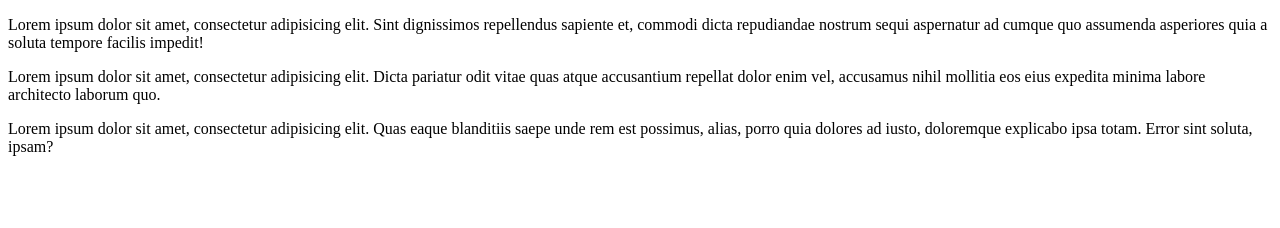
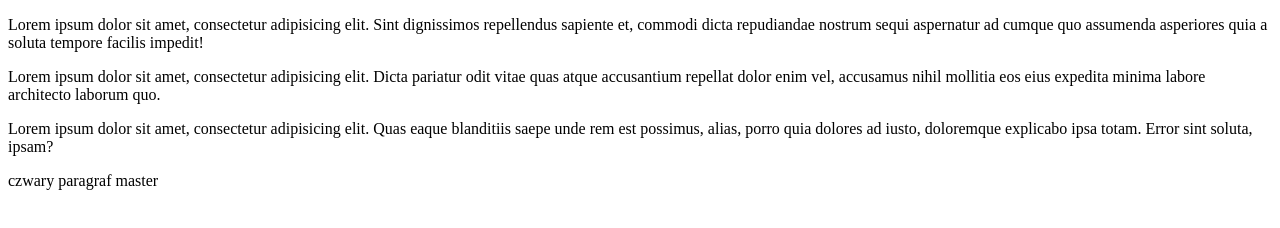
Before and after one commit to karolnowakowski/karolnowakowski.github.io, a plain HTML site: page index.html in a window 1280 px wide. Drawn offline with Linux system fonts and the light colour scheme.

Commit message:
dodano czwarty paragraf na galezi master

```diff
--- a/index.html
+++ b/index.html
@@ -8,5 +8,6 @@
     <p>Lorem ipsum dolor sit amet, consectetur adipisicing elit. Sint dignissimos repellendus sapiente et, commodi dicta repudiandae nostrum sequi aspernatur ad cumque quo assumenda asperiores quia a soluta tempore facilis impedit!</p>
     <p>Lorem ipsum dolor sit amet, consectetur adipisicing elit. Dicta pariatur odit vitae quas atque accusantium repellat dolor enim vel, accusamus nihil mollitia eos eius expedita minima labore architecto laborum quo.</p>
     <p>Lorem ipsum dolor sit amet, consectetur adipisicing elit. Quas eaque blanditiis saepe unde rem est possimus, alias, porro quia dolores ad iusto, doloremque explicabo ipsa totam. Error sint soluta, ipsam?</p>
+    <p>czwary paragraf master</p>
 </body>
 </html>
```
